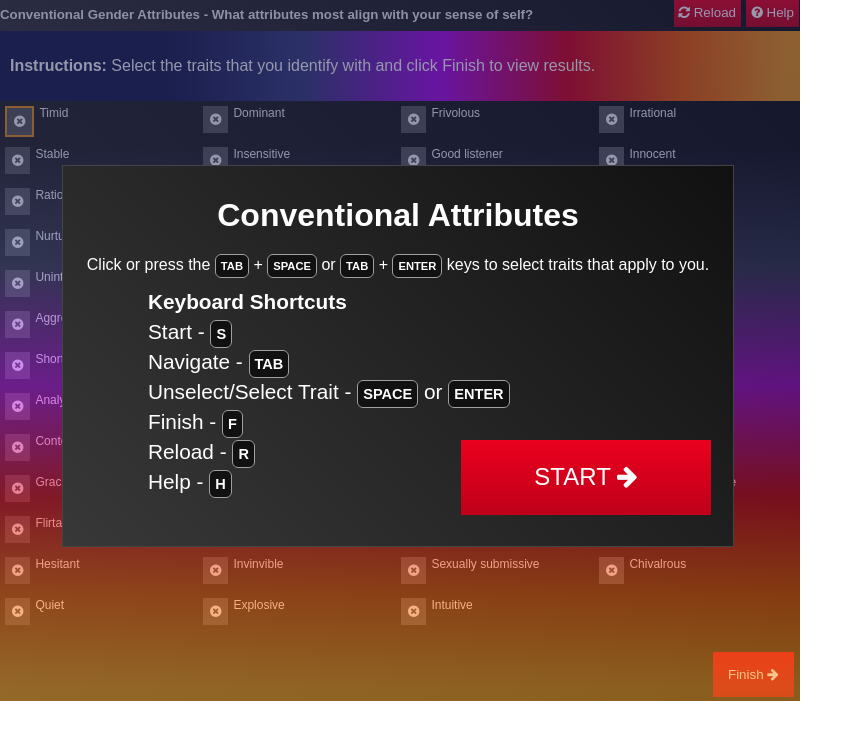
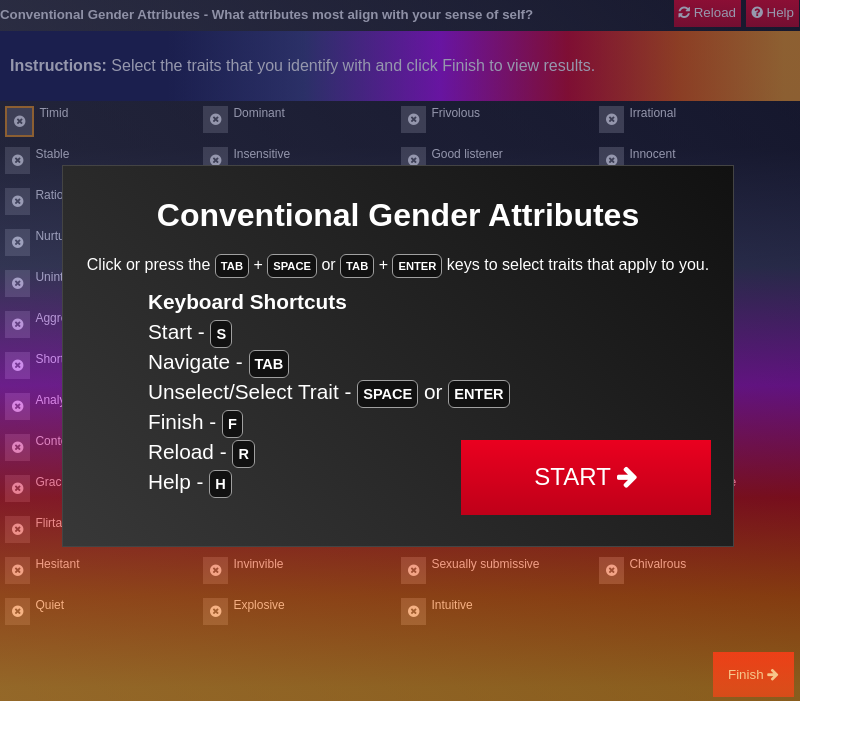
Before and after one commit to lacrimosia/Conventional_Attrs, a plain HTML site: page masc_fem/index.html in a window 1280 px wide. Shown: the whole page, without its empty margins (0-863 px from the left). Drawn offline with nearby package versions, Linux system fonts and the light colour scheme.

Commit message:
Changed title

```diff
--- a/masc_fem/index.html
+++ b/masc_fem/index.html
@@ -37,7 +37,7 @@
     </div>
     <div class="help_Menu">
         <div class="keyboard_Div animated fadeIn">
-            <h1>Conventional Attributes</h1>
+            <h1>Conventional Gender Attributes</h1>
             <p>Click or press the <b class="keyButtons">TAB</b> + <b class="keyButtons">SPACE</b> or <b class="keyButtons">TAB</b> + <b class="keyButtons">ENTER</b> keys to select traits that apply to you.</p>
             <ul>
                 <li>
```
